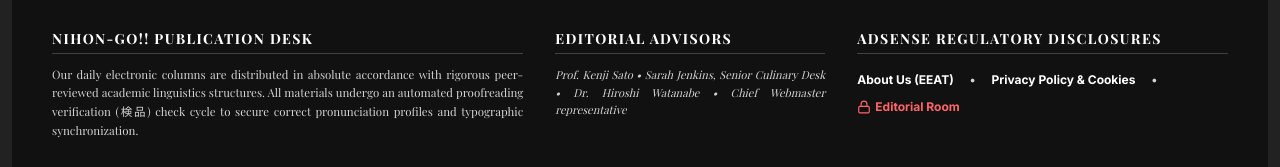
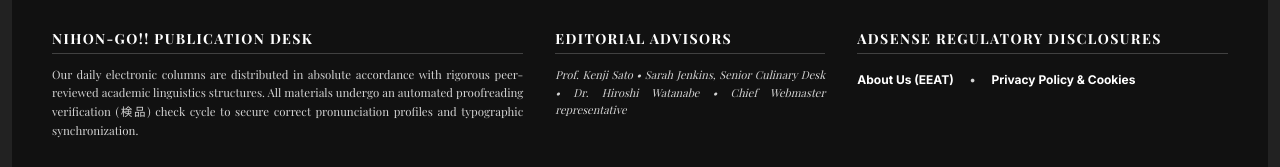
Before and after one commit to trend9/nihon-go--, a React (Vite) app: page / in a window 1280 px wide. Shown: the part 2834-3001 px from the top of the page. Built offline with nearby package versions, Linux system fonts and the light colour scheme; no server answers; a web font is replaced by a local one.

Commit message:
Remove firebase-admin dependency (simplify token verification by decoding JWT) and remove footer link to editorial room

```diff
--- a/server.ts
+++ b/server.ts
@@ -7,42 +7,17 @@ import fs from "fs";
 import { createServer as createViteServer } from "vite";
 import { initialArticles } from "./src/data/initialArticles.ts";
 import { Article } from "./src/types.ts";
-import admin from "firebase-admin";
-
 const app = express();
 const PORT = 3000;
 const ARTICLES_FILE = path.join(process.cwd(), "src/data/articles.json");
 
-const serviceAccountEnv = process.env.FIREBASE_SERVICE_ACCOUNT;
-if (serviceAccountEnv) {
-  try {
-    const serviceAccount = JSON.parse(serviceAccountEnv);
-    admin.initializeApp({
-      credential: admin.credential.cert(serviceAccount)
-    });
-    console.log("Firebase Admin initialized with service account credentials.");
-  } catch (err: any) {
-    console.error("Failed to parse FIREBASE_SERVICE_ACCOUNT JSON, fallback to default:", err.message);
-    admin.initializeApp();
-  }
-} else {
-  console.log("No FIREBASE_SERVICE_ACCOUNT found, using default Firebase Admin initialization.");
-  admin.initializeApp();
-}
-
 async function verifyGoogleToken(token: string): Promise<string | null> {
   try {
-    const decodedToken = await admin.auth().verifyIdToken(token);
-    return decodedToken.email || null;
+    const payloadBase64 = token.split(".")[1];
+    const decodedPayload = JSON.parse(Buffer.from(payloadBase64, "base64").toString("utf-8"));
+    return decodedPayload.email || null;
   } catch (error) {
-    console.error("Firebase token verification failed, attempting decode fallback:", error);
-    try {
-      const payloadBase64 = token.split(".")[1];
-      const decodedPayload = JSON.parse(Buffer.from(payloadBase64, "base64").toString("utf-8"));
-      return decodedPayload.email || null;
-    } catch (decodeErr) {
-      console.error("Failed to decode token fallback:", decodeErr);
-    }
+    console.error("Token decoding failed:", error);
     return null;
   }
 }
--- a/src/App.tsx
+++ b/src/App.tsx
@@ -696,15 +696,6 @@ export default function App() {
               >
                 Privacy Policy & Cookies
               </button>
-              <span>•</span>
-              <button
-                onClick={() => navigateTo("/host")}
-                id="footer-cms-anchor"
-                className="hover:underline text-red-400 font-bold flex items-center gap-1"
-                title="Hidden Administrative CMS"
-              >
-                <Lock className="w-3.5 h-3.5" /> Editorial Room
-              </button>
             </div>
           </div>
 
```
